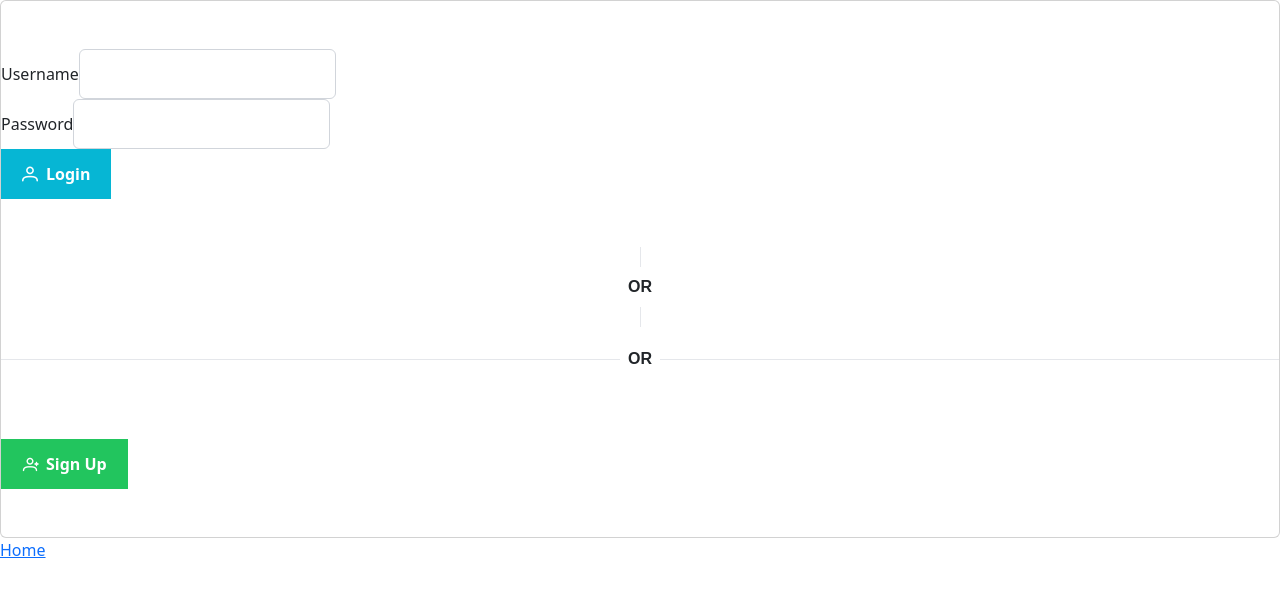
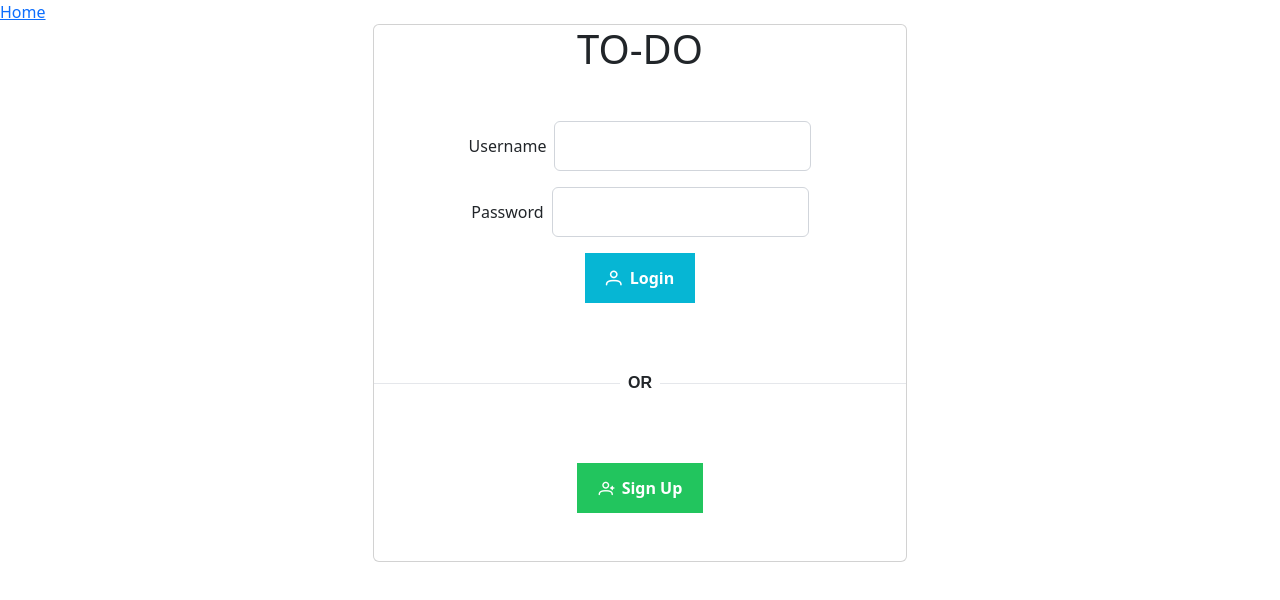
Before and after one commit to SilasNR/To-do-front-end, a React (Create React App) app: page /login in a window 1280 px wide. Shown: the top 600 px of the page. Built offline with nearby package versions, Linux system fonts and the light colour scheme; a web font is replaced by a local one.

Commit message:
atualização

```diff
--- a/src/pages/Login.js
+++ b/src/pages/Login.js
@@ -1,6 +1,6 @@
 import React from "react";
 import { Link } from "react-router-dom/dist";
-import {Button} from 'primereact/button';
+import { Button } from 'primereact/button';
 import { Divider } from "primereact/divider";
 import { InputText } from "primereact/inputtext";
 import "primereact/resources/themes/lara-light-cyan/theme.css";
@@ -10,33 +10,34 @@ export default class Home extends React.Component {
     render() {
         return (
             <div>
-                <div className="card">
-                    <div className="flex flex-column md:flex-row">
-                        <div className="w-full md:w-5 flex flex-column align-items-center justify-content-center gap-3 py-5">
-                            <div className="flex flex-wrap justify-content-center align-items-center gap-2">
+                <Link to="/">Home</Link>
+                <div className="d-flex flex-column align-items-center justify-content-center">
+                    <div className="card col-5 ">
+
+                        <div className="d-flex flex-column ">
+                        <h1 className="align-self-center"> TO-DO</h1>
+                            <div className="w-full md:w-5 d-flex flex-column align-items-center justify-content-center gap-3 py-5">
+                                <div className="d-flex flex-wrap justify-content-center align-items-center gap-2">
                                     <label className="w-6rem">Username</label>
                                     <InputText id="username" type="text" className="w-12rem" />
                                 </div>
-                            <div className="flex flex-wrap justify-content-center align-items-center gap-2">
+                                <div className="d-flex flex-wrap justify-content-center align-items-center gap-2">
                                     <label className="w-6rem">Password</label>
                                     <InputText id="password" type="password" className="w-12rem" />
                                 </div>
                                 <Button label="Login" icon="pi pi-user" className="w-10rem mx-auto"></Button>
                             </div>
                             <div className="w-full md:w-2">
-                            <Divider layout="vertical" className="hidden md:flex">
-                                <b>OR</b>
-                            </Divider>
-                            <Divider layout="horizontal" className="flex md:hidden" align="center">
+                                <Divider layout="horizontal" className="d-flex md:hidden" align="center">
                                     <b>OR</b>
                                 </Divider>
                             </div>
-                        <div className="w-full md:w-5 flex align-items-center justify-content-center py-5">
+                            <div className="w-full md:w-5 d-flex align-items-center justify-content-center py-5">
                                 <Button label="Sign Up" icon="pi pi-user-plus" severity="success" className="w-10rem"></Button>
                             </div>
                         </div>
                     </div>
-                <Link to="/">Home</Link>
+                </div>
             </div>
         )
     }
```
Also changed, not shown: src/Brusca.js (added, +9 -0 lines). Lines whose indentation alone changed are shown as unchanged.
